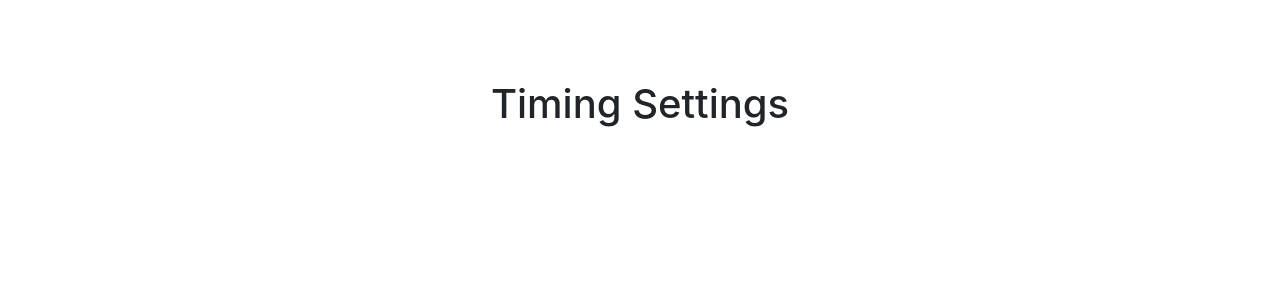
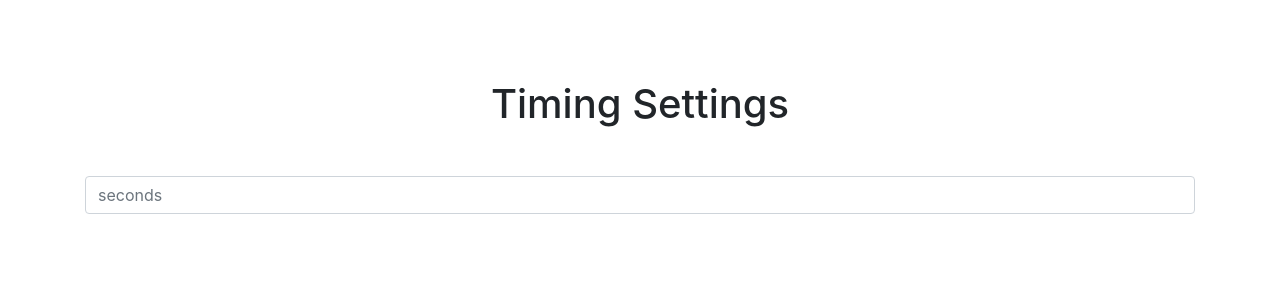
Before and after one commit to liannabow/fishbowl, a React (Create React App) app in the folder fishbowl/: page /Timing in a window 1280 px wide. Shown: the top 300 px of the page. Built offline with nearby package versions, Linux system fonts and the light colour scheme.

Commit message:
successfully viewing lifted data of team one on the timing settings page

```diff
--- a/fishbowl/src/App.js
+++ b/fishbowl/src/App.js
@@ -37,7 +37,11 @@ class App extends React.Component {
             onTeamChange={this.handleTeamChange}
             onTeamOneUpdate={this.handleTeamOneUpdate}
           />}/>
-        <Route path="/Timing" component={TimingSettings}/>
+        <Route
+          path ="/Timing"
+          render={props => <TimingSettings {...props}
+            teamOne={this.state.teamOne}
+          />}/>
       </Switch>
     );
   }
--- a/fishbowl/src/components/TimingSettings.js
+++ b/fishbowl/src/components/TimingSettings.js
@@ -1,11 +1,49 @@
 import React from 'react';
+import Container from 'react-bootstrap/Container';
+import Row from 'react-bootstrap/Row';
+import Col from 'react-bootstrap/Col';
+import Form from 'react-bootstrap/Form';
+import Table from 'react-bootstrap/Table';
 
 class TimingSettings extends React.Component {
   render() {
     return (
-      <h1>Timing Settings</h1>
+      <Container>
+        <Row>
+          <Col>
+            <h1>Timing Settings</h1>
+          </Col>
+        </Row>
+        <Form>
+          <Form.Row>
+            <Col>
+              <Form.Control
+                type="number"
+                placeholder="seconds"
+              />
+            </Col>
+          </Form.Row>
+        </Form>
+        <Table>
+          <TeamTable names={this.props.teamOne}/>
+        </Table>
+      </Container>
     );
   }
 }
 
+function TeamTable(props) {
+  const names = props.names;
+  const rowItems = names.map((name, index) =>
+    <tr>
+      <td key={index}>
+        {name}
+      </td>
+    </tr>
+  );
+  return (
+    <tbody>{rowItems}</tbody>
+  );
+}
+
 export default TimingSettings;
```
